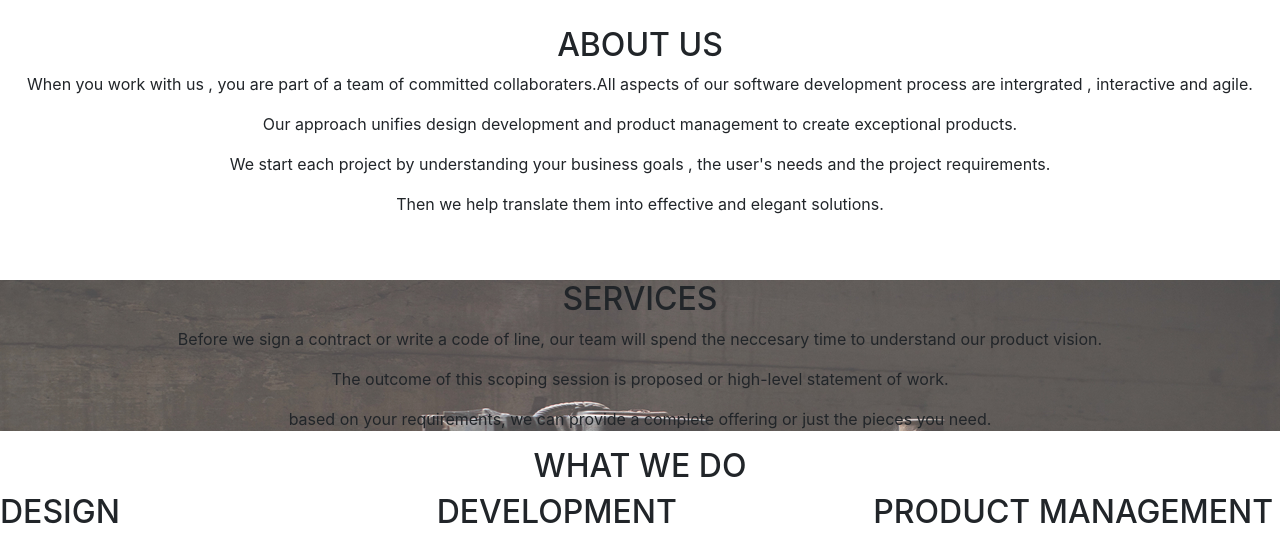
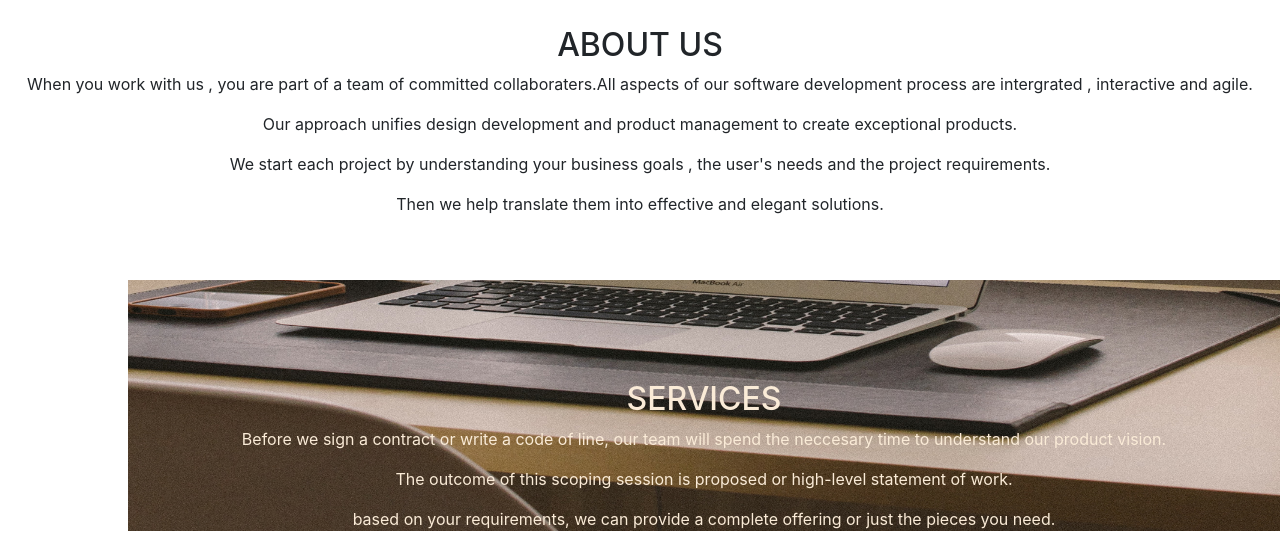
Before and after one commit to tw8130/Project-Delanji, a plain HTML site: page index.html in a window 1280 px wide. Shown: the part 307-840 px from the top of the page. Drawn offline with Linux system fonts and the light colour scheme; a web font is replaced by a local one.

Commit message:
added styling changes to class later

```diff
--- a/CSS/style.css
+++ b/CSS/style.css
@@ -15,12 +15,15 @@
   font-weight: normal!important;
 }
 .later {
-  background-image: url("../backgrounds/c_image.jpg");
+  background-image: url("../backgrounds/s_image.jpg");
   background-repeat: no-repeat;
-  background-attachment: fixed;
+  /* background-attachment: fixed; */
   background-size: cover;
+  margin-left: 10%;
+  padding-top: 100px;
   text-align: center;
   font-weight: normal!important;
+  color: antiquewhite;
 }
 .magical {
   text-align:center ;
@@ -36,10 +39,11 @@
 }
 .biscuit {
   text-align: center;
-  background-image: url("../backgrounds/s_image.jpg");
+  background-image: url("../backgrounds/c_image.jpg");
   background-repeat: no-repeat;
   background-attachment: fixed;
   background-size: cover;
+  margin-left: 10%;
 }
 .headings {
   text-align: center;
```
Also changed, not shown: index.html (+1 -1 lines).
